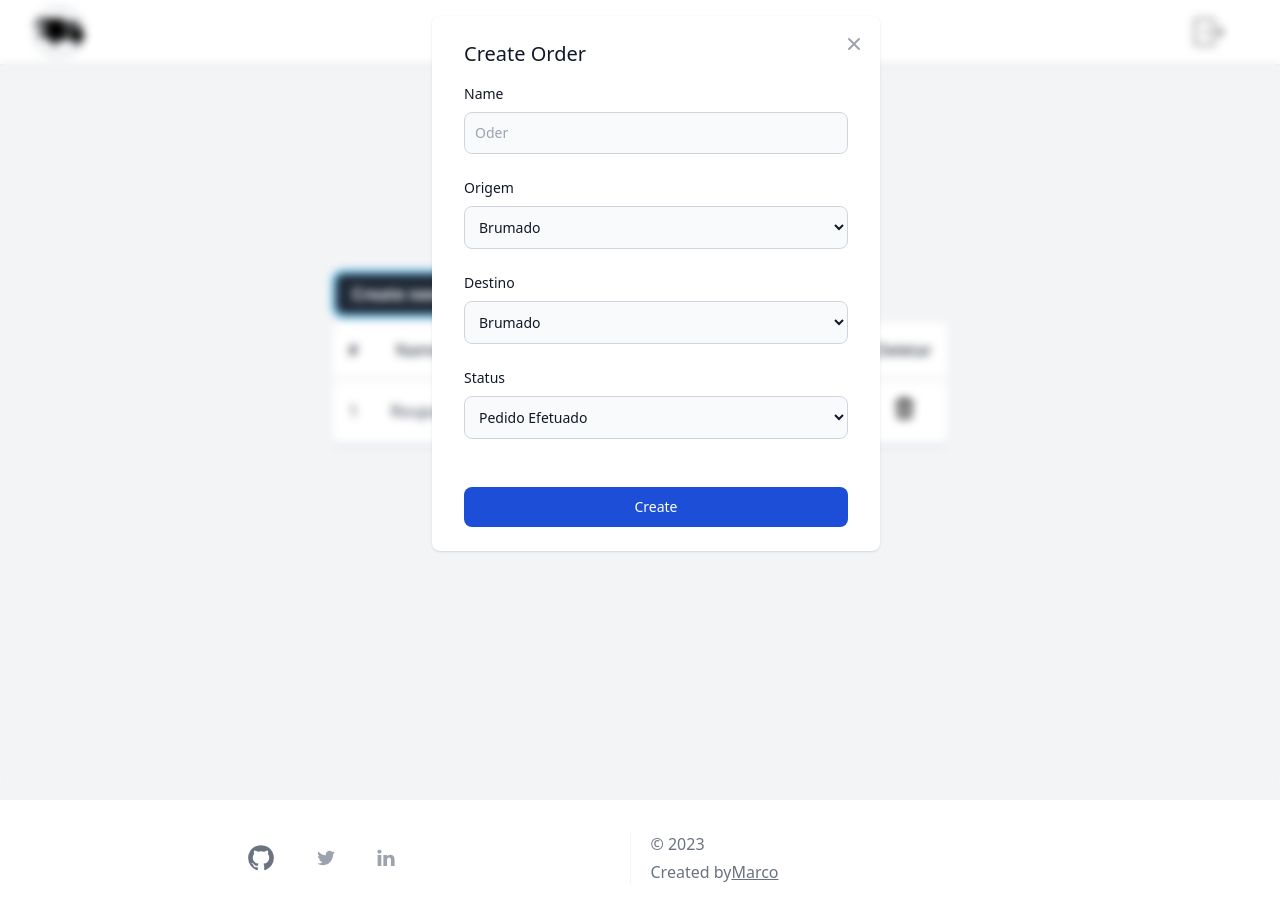
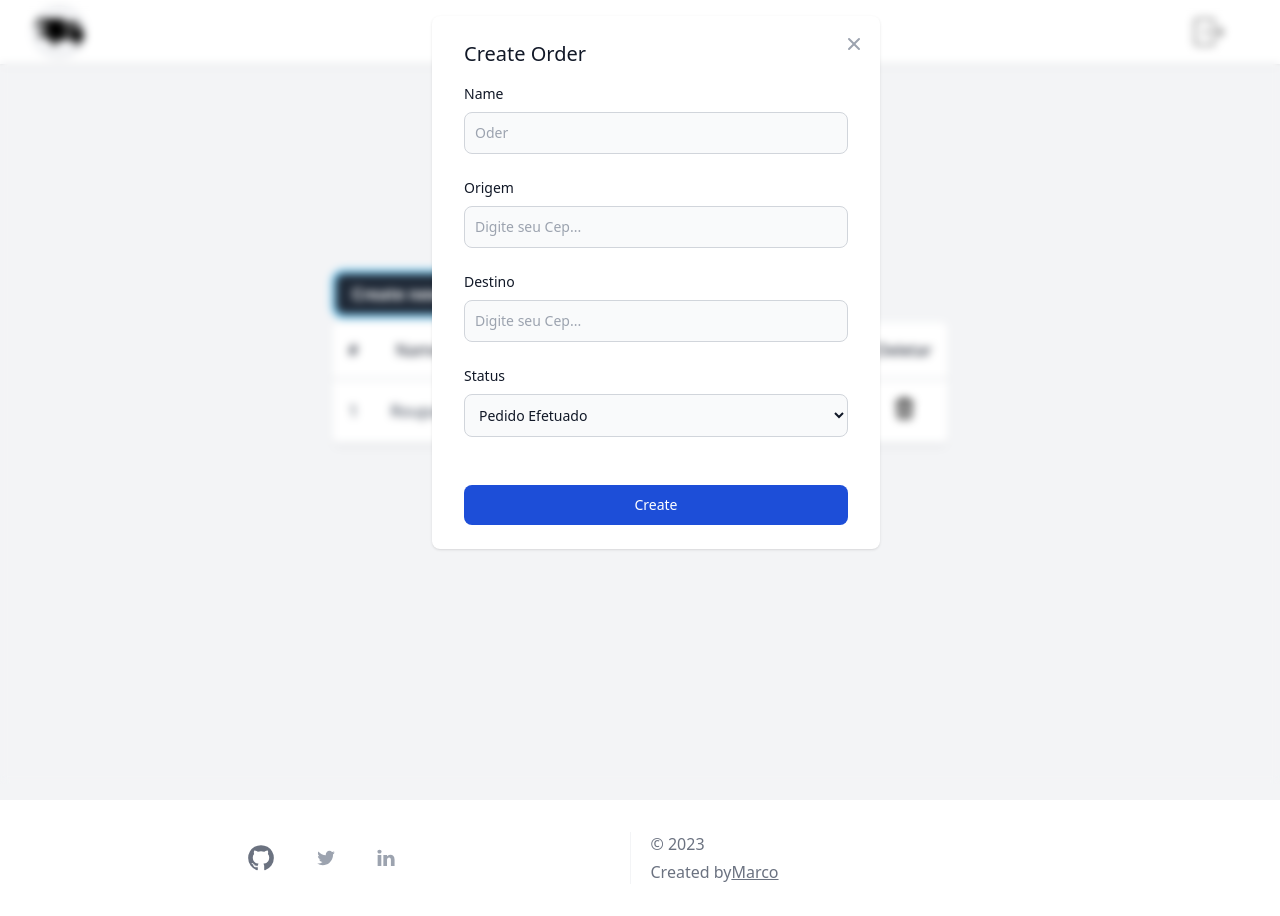
Before and after one commit to Marcokbc/Logistica_frontend, a Next.js app in the folder logistica/: page /admin in a window 1280 px wide. Both pictures are taken after a click on the button "Create new Pedido". Built offline with nearby package versions, Linux system fonts and the light colour scheme.

Commit message:
Origem e Destino API CEP

```diff
--- a/logistica/package.json
+++ b/logistica/package.json
@@ -12,8 +12,10 @@
     "@types/node": "18.16.2",
     "@types/react": "18.2.0",
     "@types/react-dom": "18.2.1",
+    "axios": "^1.4.0",
     "eslint": "8.39.0",
     "eslint-config-next": "13.3.1",
+    "isomorphic-unfetch": "^4.0.2",
     "next": "13.3.1",
     "react": "18.2.0",
     "react-dom": "18.2.0",
--- a/logistica/src/app/(authenticated)/admin/page.tsx
+++ b/logistica/src/app/(authenticated)/admin/page.tsx
@@ -7,6 +7,8 @@ import ModalCreate from "../components/ModalCreate";
 import ModalUpdate from "../components/ModalUpdate";
 import ModalRota from "../components/ModalRota";
 import ModalLogout from "../components/ModalLogout";
+import { getTeste } from "./services/get-teste";
+import axios from "axios";
 
 export default function Admin() {
     const [showModalDelete, setShowModalDelete] = useState(false);
@@ -30,6 +32,7 @@ export default function Admin() {
     const modalOff = (modalOff: boolean) => {
         setShowModalLogout(modalOff);
     }
+
 
     return (
         <>
--- /dev/null
+++ b/logistica/src/app/(authenticated)/admin/services/get-teste.ts
@@ -0,0 +1,5 @@
+export async function getTeste(){
+    await fetch(`https://viacep.com.br/ws/46114-146/json/`)
+        .then(response => response.json())
+        .then(json => console.log(json));
+}
--- a/logistica/src/app/(authenticated)/components/ModalCreate.tsx
+++ b/logistica/src/app/(authenticated)/components/ModalCreate.tsx
@@ -1,6 +1,31 @@
 'use client';
 
+import { useState } from "react";
+import axios from "axios";
+
 export default function ModalCreate({ isVisible, onClose }: any) {
+
+    const [origem, setOrigem] = useState('');
+    const [destino, setDestino] = useState('');
+
+    function handleChangeOrigem(event: any) {
+        const cep = event.target.value;
+        axios.get(`https://viacep.com.br/ws/${cep}/json/`)
+            .then(response => {
+                console.log(response.data);
+                setOrigem(`${response.data.localidade} - ${response.data.uf}`);
+            });
+    }
+
+    function handleChangeDestino(event: any) {
+        const cep = event.target.value;
+        axios.get(`https://viacep.com.br/ws/${cep}/json/`)
+            .then(response => {
+                console.log(response.data);
+                setDestino(`${response.data.localidade} - ${response.data.uf}`);
+            });
+    }
+
     if (!isVisible) return null;
 
     return (
@@ -64,24 +89,30 @@ export default function ModalCreate({ isVisible, onClose }: any) {
                                     >
                                         Origem
                                     </label>
-                                    <select
-                                        className="bg-gray-50 border border-gray-300 text-gray-900 text-sm rounded-lg focus:ring-blue-500 focus:border-blue-500 block w-full p-2.5 dark:bg-gray-600 dark:border-gray-500 dark:placeholder-gray-400 dark:text-white">
-                                        <option value="brumado">Brumado</option>
-                                        <option value="VCA">VCA</option>
-                                    </select>
+                                    <input
+                                        name="origem"
+                                        id="origem"
+                                        className="bg-gray-50 border border-gray-300 text-gray-900 text-sm rounded-lg focus:ring-blue-500 focus:border-blue-500 block w-full p-2.5 dark:bg-gray-600 dark:border-gray-500 dark:placeholder-gray-400 dark:text-white"
+                                        placeholder="Digite seu Cep..."
+                                        onChange={handleChangeOrigem}
+                                    />
+                                    <p>{origem}</p>
                                 </div>
                                 <div>
                                     <label
-                                        htmlFor="password"
+                                        htmlFor="destino"
                                         className="block mb-2 text-sm font-medium text-gray-900 dark:text-white"
                                     >
                                         Destino
                                     </label>
-                                    <select
-                                        className="bg-gray-50 border border-gray-300 text-gray-900 text-sm rounded-lg focus:ring-blue-500 focus:border-blue-500 block w-full p-2.5 dark:bg-gray-600 dark:border-gray-500 dark:placeholder-gray-400 dark:text-white">
-                                        <option value="brumado">Brumado</option>
-                                        <option value="VCA">VCA</option>
-                                    </select>
+                                    <input
+                                        name="destino"
+                                        id="destino"
+                                        className="bg-gray-50 border border-gray-300 text-gray-900 text-sm rounded-lg focus:ring-blue-500 focus:border-blue-500 block w-full p-2.5 dark:bg-gray-600 dark:border-gray-500 dark:placeholder-gray-400 dark:text-white"
+                                        placeholder="Digite seu Cep..."
+                                        onChange={handleChangeDestino}
+                                    />
+                                    <p>{destino}</p>
                                 </div>
                                 <div>
                                     <label
--- a/logistica/src/app/(authenticated)/header.tsx
+++ b/logistica/src/app/(authenticated)/header.tsx
@@ -13,9 +13,7 @@ export default function Header({ modalOn }: any) {
                         <div className="px-8 mx-auto max-w-7xl">
                             <div className="flex items-center justify-between h-16">
                                 <div className="w-full justify-between flex items-center font-extrabold text-gray-100">
-                                    <button
-
-                                    >
+                                    <button>
                                         <Link href="/admin">
                                             <div className='border-2 rounded-full bg-gray-100'>
                                                 <svg
```
Also changed, not shown: logistica/src/app/(authenticated)/admin/services/get-cidade-by-cep.ts (added), 1 other file (tests, documents, lock files or other folders).
